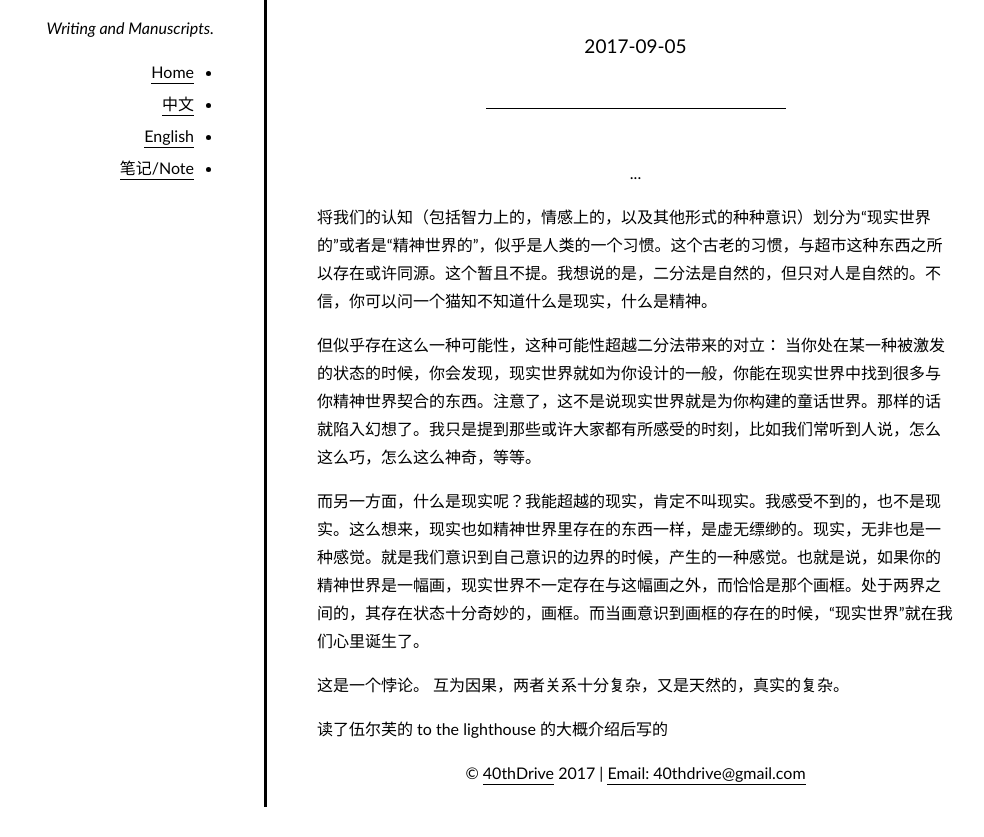
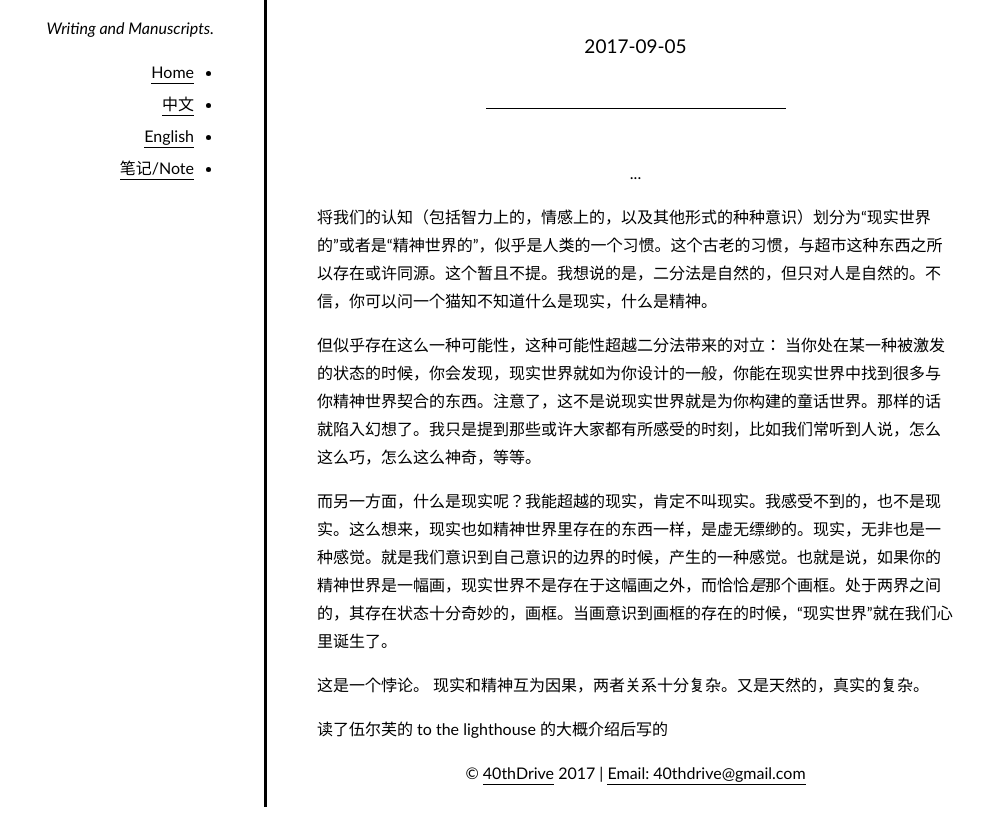
Before and after one commit to horsewithnoname-40th/web, a plain HTML site: page notebook/现实世界_精神世界.html in a window 1280 px wide. Shown: the part 128-965 px from the top of the page, without its empty margins (156-1140 px from the left). Drawn offline with Linux system fonts and the light colour scheme.

Commit message:
Update 现实世界_精神世界.html

```diff
--- a/notebook/现实世界_精神世界.html
+++ b/notebook/现实世界_精神世界.html
@@ -65,9 +65,9 @@
 
   <p> 但似乎存在这么一种可能性，这种可能性超越二分法带来的对立： 当你处在某一种被激发的状态的时候，你会发现，现实世界就如为你设计的一般，你能在现实世界中找到很多与你精神世界契合的东西。注意了，这不是说现实世界就是为你构建的童话世界。那样的话就陷入幻想了。我只是提到那些或许大家都有所感受的时刻，比如我们常听到人说，怎么这么巧，怎么这么神奇，等等。</p>
 
-  <p> 而另一方面，什么是现实呢？我能超越的现实，肯定不叫现实。我感受不到的，也不是现实。这么想来，现实也如精神世界里存在的东西一样，是虚无缥缈的。现实，无非也是一种感觉。就是我们意识到自己意识的边界的时候，产生的一种感觉。也就是说，如果你的精神世界是一幅画，现实世界不一定存在与这幅画之外，而恰恰是那个画框。处于两界之间的，其存在状态十分奇妙的，画框。而当画意识到画框的存在的时候，“现实世界”就在我们心里诞生了。</p>
+  <p> 而另一方面，什么是现实呢？我能超越的现实，肯定不叫现实。我感受不到的，也不是现实。这么想来，现实也如精神世界里存在的东西一样，是虚无缥缈的。现实，无非也是一种感觉。就是我们意识到自己意识的边界的时候，产生的一种感觉。也就是说，如果你的精神世界是一幅画，现实世界不是存在于这幅画之外，而恰恰<i>是</i>那个画框。处于两界之间的，其存在状态十分奇妙的，画框。当画意识到画框的存在的时候，“现实世界”就在我们心里诞生了。</p>
 
-  <p> 这是一个悖论。 互为因果，两者关系十分复杂，又是天然的，真实的复杂。</p>
+  <p> 这是一个悖论。 现实和精神互为因果，两者关系十分复杂。又是天然的，真实的复杂。</p>
 
   <p> 读了伍尔芙的 to the lighthouse 的大概介绍后写的</p>
 
```
